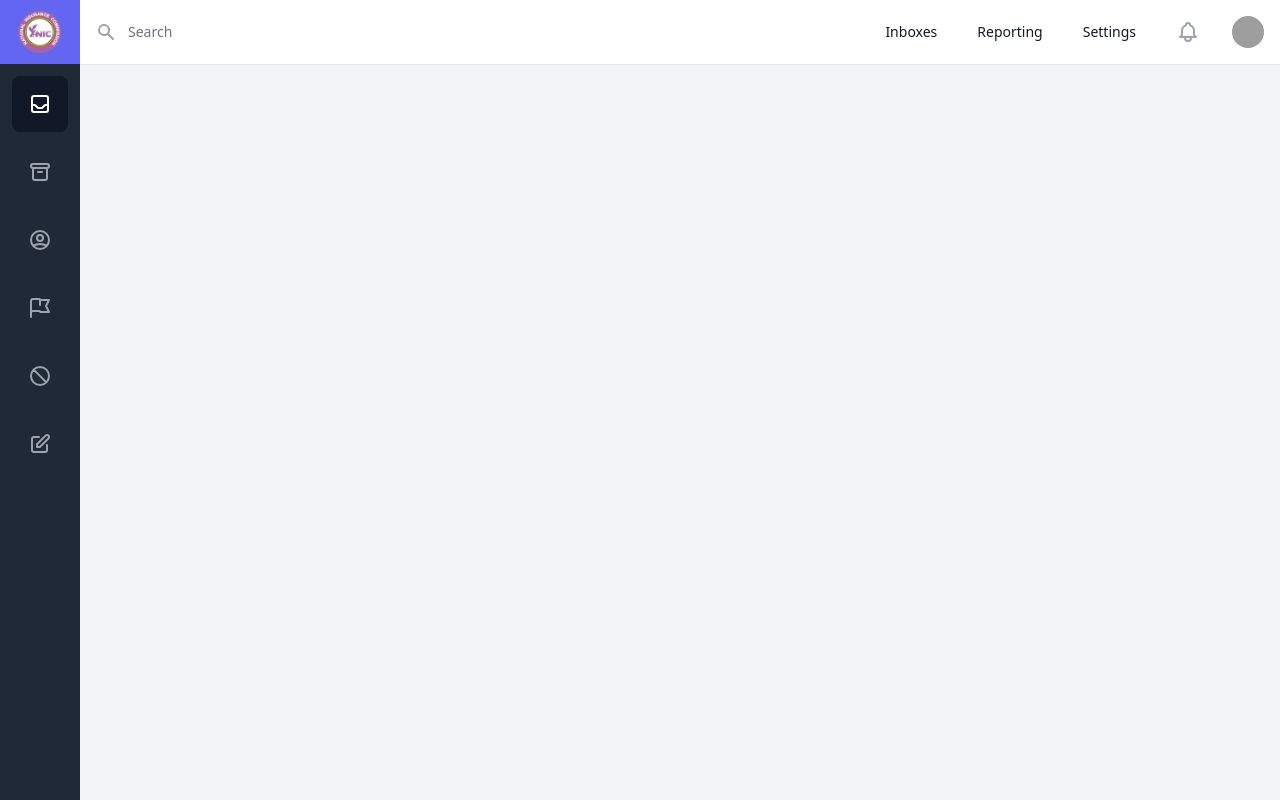
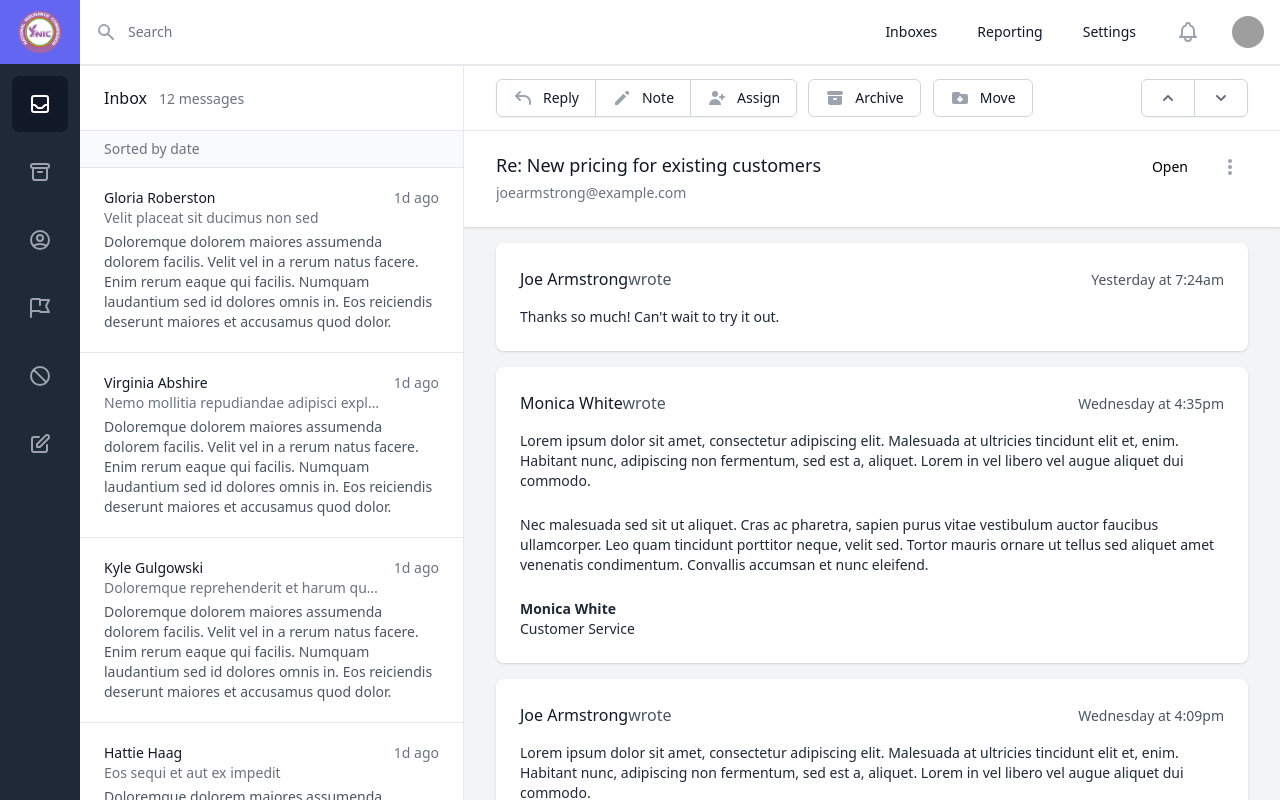
Before and after one commit to Khoby-790/template-nic, a React (Create React App) app: page /settings in a window 1280 px wide. Built offline with nearby package versions, Linux system fonts and the light colour scheme; grey boxes are pictures that could not be loaded.

Commit message:
--- Auto-Git Commit ---

```diff
--- a/src/layouts/AppContent.tsx
+++ b/src/layouts/AppContent.tsx
@@ -21,6 +21,7 @@ const AppContent = (props: Props) => {
                         <Route path="/" exact component={Dashboard} />
                         <Route path="/reports" component={Reports} />
                         <Route path="/inbox" component={Inbox} />
+                        <Route path="/settings" component={Inbox} />
                     </Switch>
                 </section>
 
```
